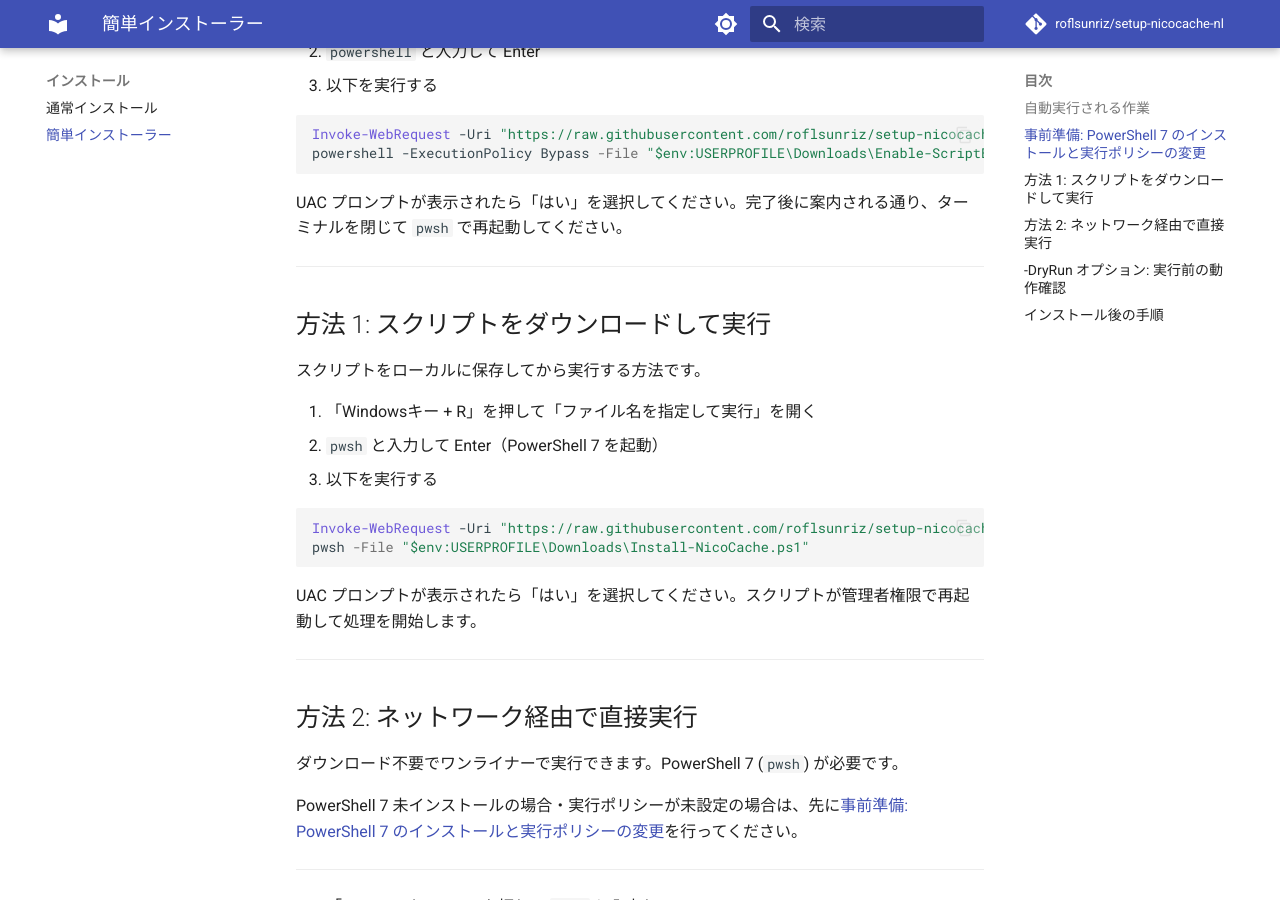
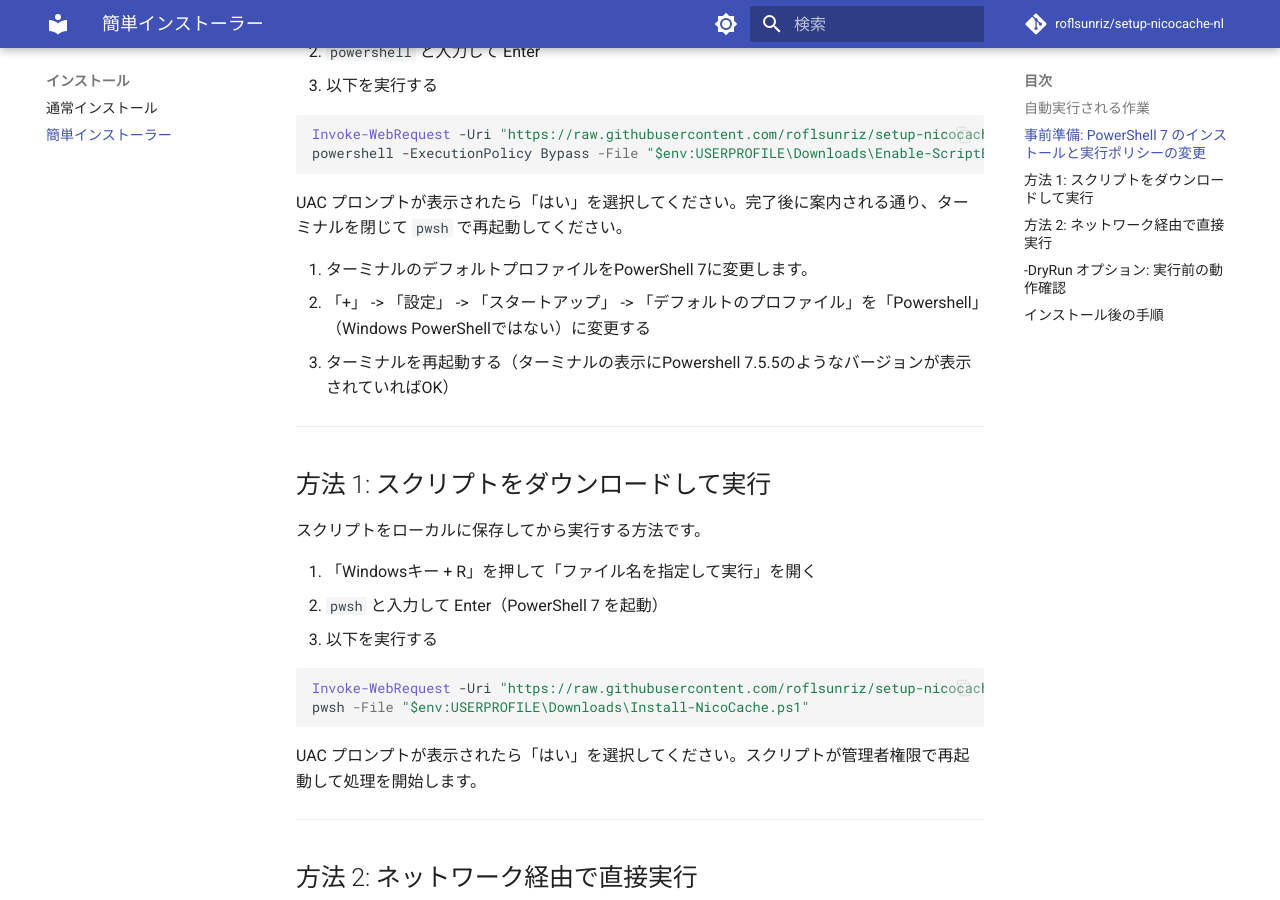
Before and after one commit to roflsunriz/setup-nicocache-nl, an MkDocs documentation site: the page built from docs/fast-installer.md, in a window 1280 px wide and 900 px high, scrolled down 1280 px. Built offline with MkDocs 1.6.1 and Material for MkDocs 9.7.7, drawn with Linux system fonts in a browser that asks for light colours; comment, search, counter and statistics services are not loaded.

Commit message:
docs: fast-installer.mdにPowerShell 7のデフォルトプロファイル設定手順を追加
- ターミナルのデフォルトプロファイルをPowerShell 7に変更するための具体的な手順を追加し、ユーザーのセットアップ体験を向上させた。
- 手順の明確化により、ターミナル再起動後の確認方法も示した。

````diff
--- a/docs/fast-installer.md
+++ b/docs/fast-installer.md
@@ -37,6 +37,11 @@
 ```
 
 UAC プロンプトが表示されたら「はい」を選択してください。完了後に案内される通り、ターミナルを閉じて `pwsh` で再起動してください。
+
+4. ターミナルのデフォルトプロファイルをPowerShell 7に変更します。
+5. 「+」 -> 「設定」 -> 「スタートアップ」 -> 「デフォルトのプロファイル」を「Powershell」（Windows PowerShellではない）に変更する
+6. ターミナルを再起動する（ターミナルの表示にPowershell 7.5.5のようなバージョンが表示されていればOK）
+
 
 ---
 
````
